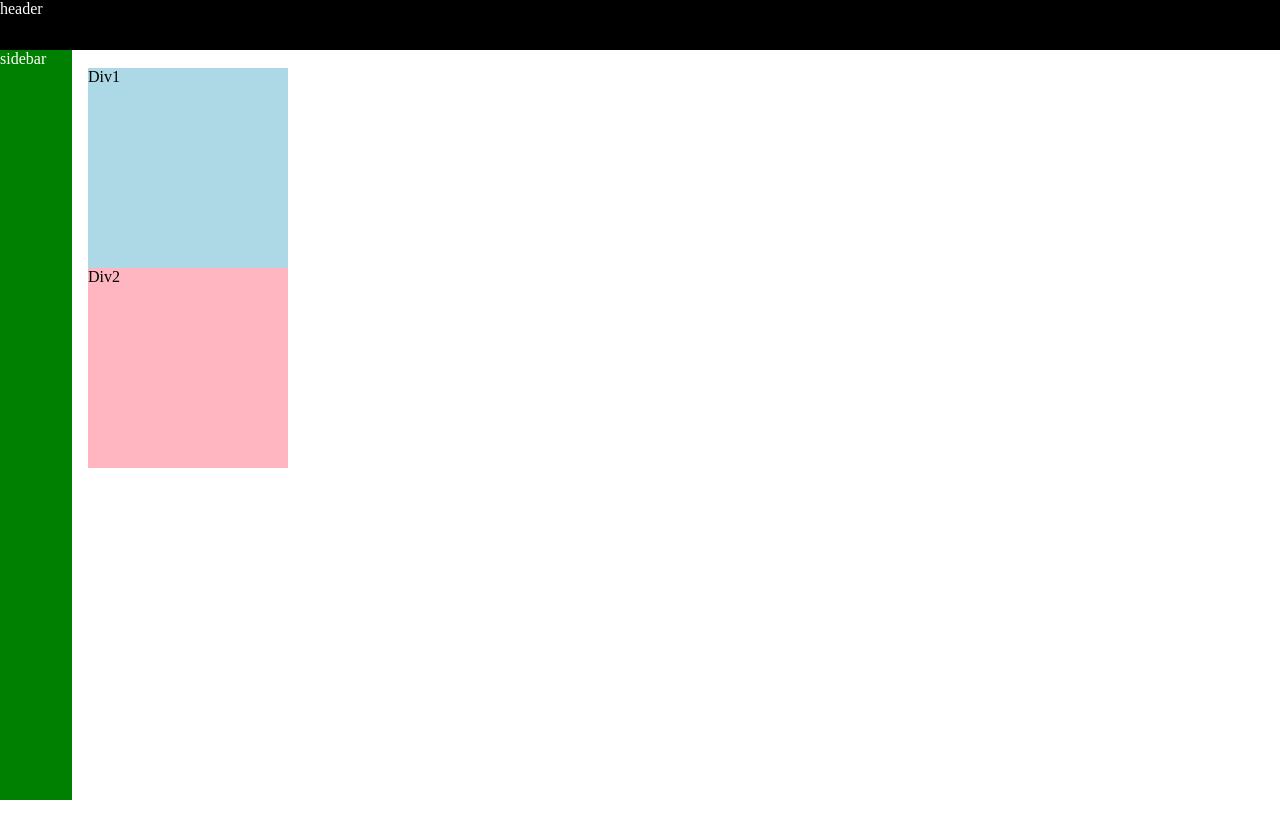
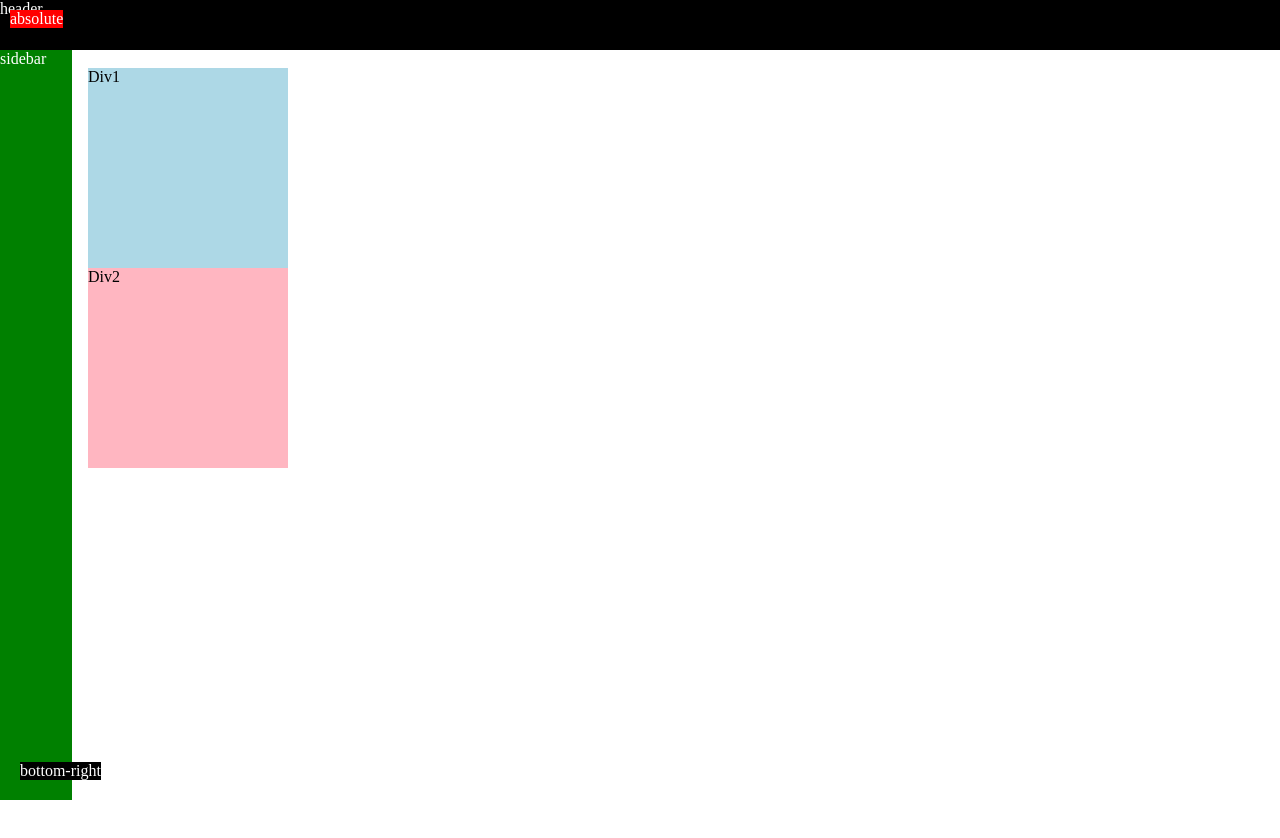
Before and after one commit to JXG94/html-css-youtube-clone, a plain HTML site: page position.html in a window 1280 px wide. Shown: the top 838 px of the page. Drawn offline with Linux system fonts and the light colour scheme.

Commit message:
Finished

```diff
--- a/position.html
+++ b/position.html
@@ -14,11 +14,12 @@
     background-color: black;
     color: white;
     position: fixed;
-    top: 0;
+    top: 0px;
     left: 0;
     right: 0;
     height: 50px;
     ">header</div>
+
 
     <div style="
       background-color: green;
@@ -32,6 +33,16 @@
       sidebar
     </div>
 
+    <div style="
+    position: absolute;
+    background-color: red;
+    color: white;
+    left: 10px;
+    top: 10px;
+    ">
+      absolute
+    </div>
+
   <div style="
     background-color: lightblue;
     height: 200px;
@@ -43,5 +54,16 @@
   height: 200px;
   width: 200px;
   ">Div2</div>
+
+<div style="
+background-color: black;
+color: white;
+position: fixed;
+bottom: 20px;
+left: 20px;
+">bottom-right</div>
+
+
+
 </body>
 </html>
--- a/styles/general.css
+++ b/styles/general.css
@@ -7,4 +7,5 @@
 body {
   margin: 0;
   padding-top: 80px;
+  padding-left: 80px;
 }
```
Also changed, not shown: styles/sidebar.css (added, +8 -0 lines), youtube.html (+4 -0 lines).
